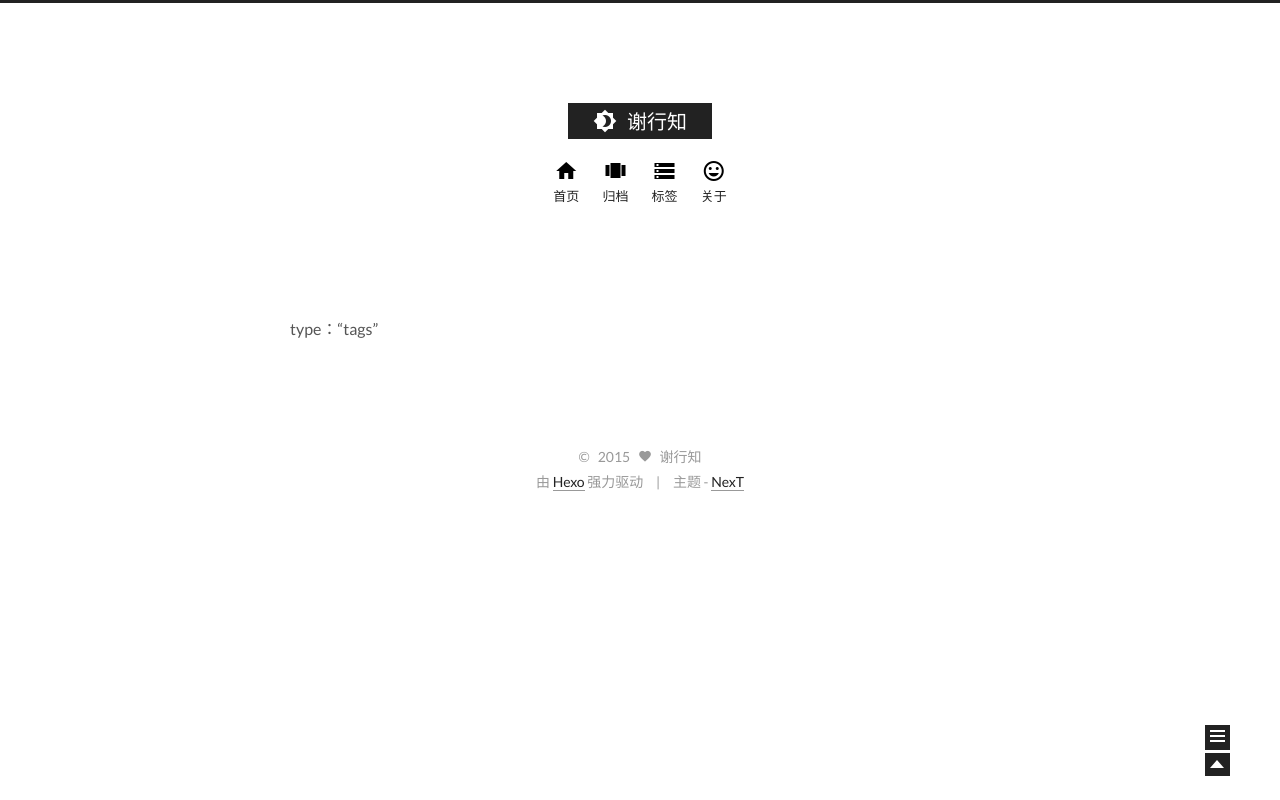
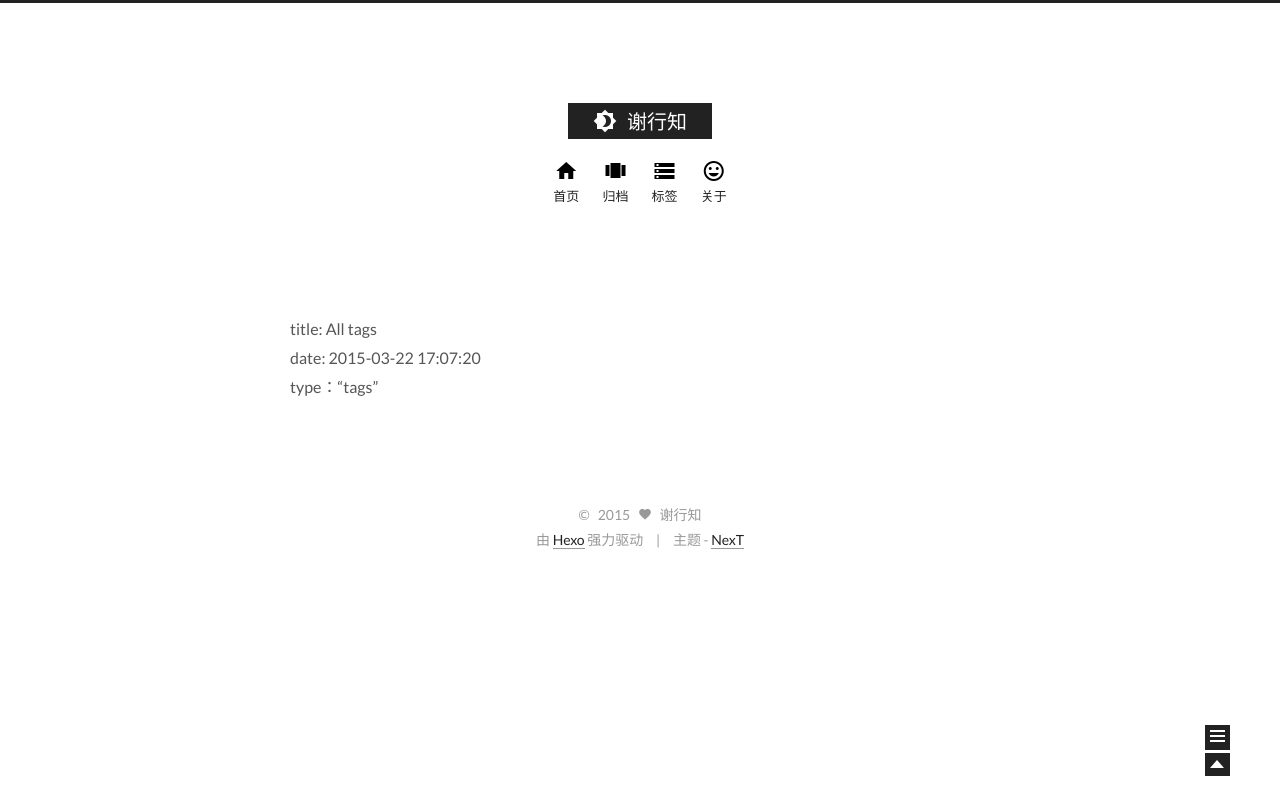
Before and after one commit to xiexingzhi/xiexingzhi.github.io, a plain HTML site: page tags/index.html in a window 1280 px wide. Drawn offline with Linux system fonts and the light colour scheme.

Commit message:
Site updated: 2015-03-23 14:13:10

```diff
--- a/tags/index.html
+++ b/tags/index.html
@@ -31,7 +31,7 @@
 
 
   <title>
-  “tags” // 谢行知
+   // 谢行知
 </title>
 </head>
 
@@ -103,7 +103,7 @@
 
 
 
-    <p>type：“tags”</p>
+    <p>title: All tags<br>date: 2015-03-22 17:07:20<br>type：“tags”</p>
 
 
 
```
